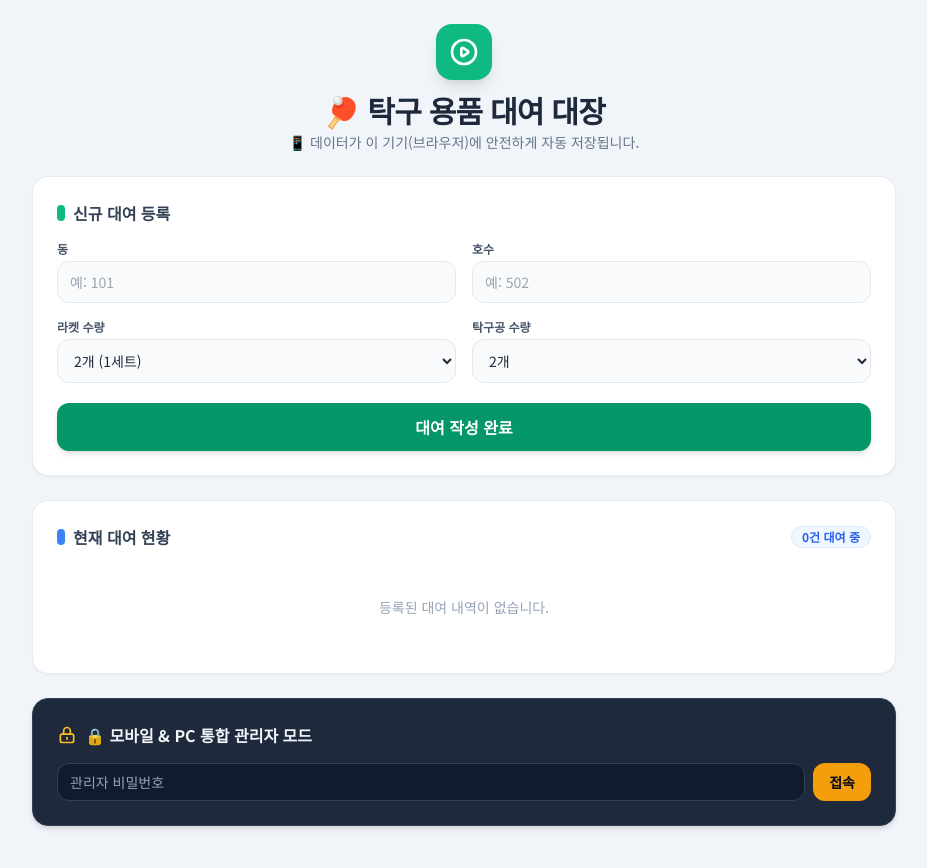
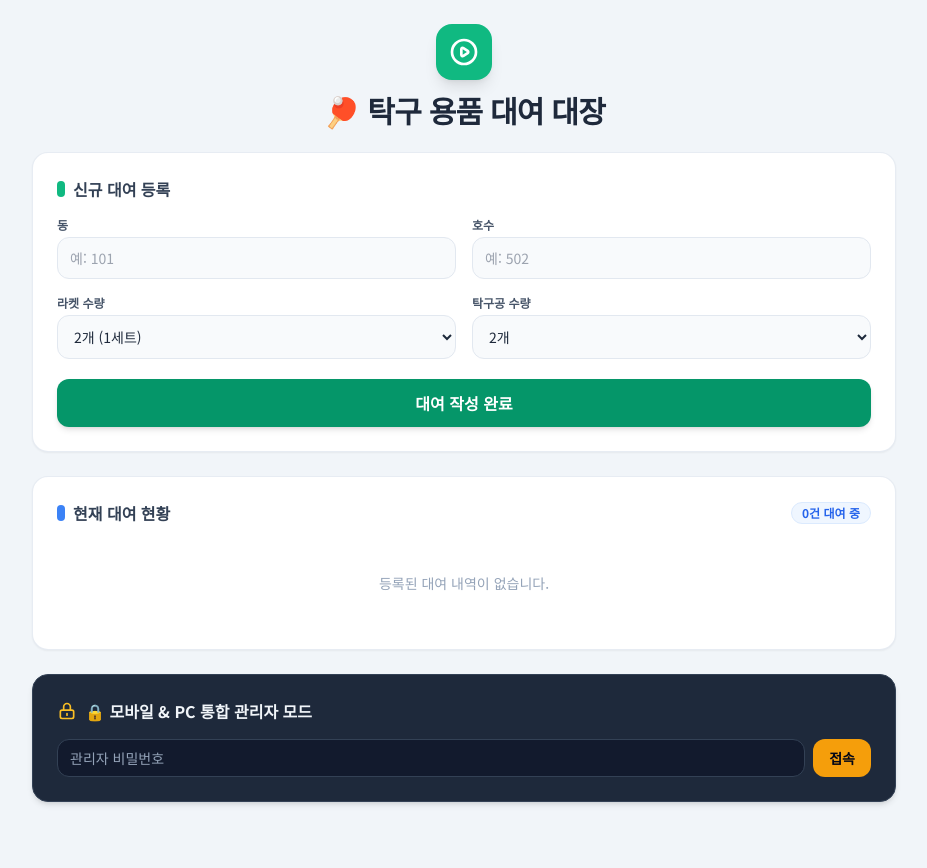
Before and after one commit to woob00/woob00.github.io, a plain HTML site: page index.html in a window 1280 px wide. Shown: the whole page, without its empty margins (176-1103 px from the left). Drawn offline with nearby package versions, Linux system fonts and the light colour scheme.

Commit message:
index.html

```diff
--- a/index.html
+++ b/index.html
@@ -25,9 +25,6 @@
                 </svg>
             </div>
             <h1 class="text-2xl sm:text-3xl font-extrabold text-slate-800 tracking-tight">🏓 탁구 용품 대여 대장</h1>
-            <p class="text-xs sm:text-sm text-slate-500 mt-1" id="storage-status-text">
-                📱 데이터가 이 기기(브라우저)에 안전하게 자동 저장됩니다.
-            </p>
         </header>
 
         <!-- Rental Form Card -->
```
